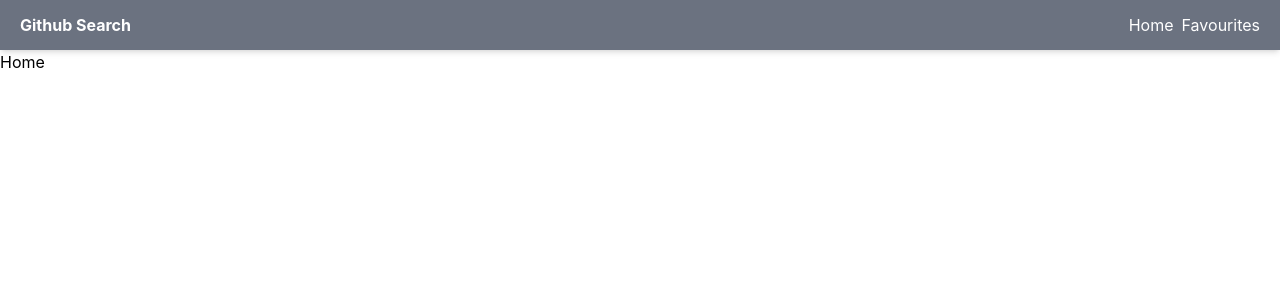
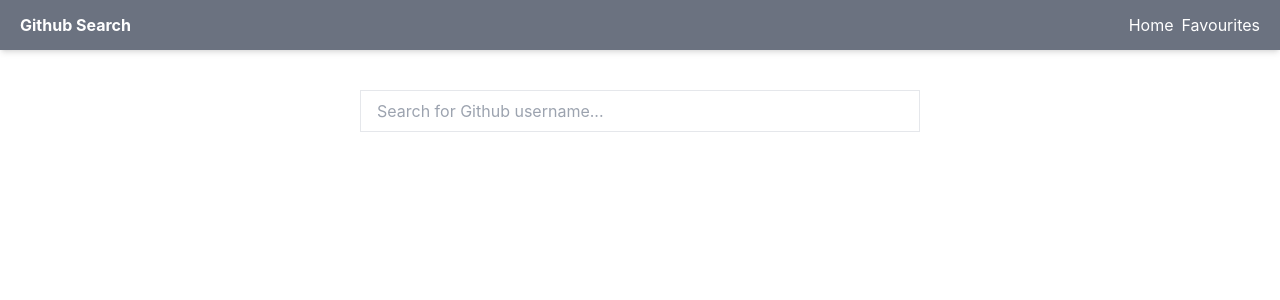
Before and after one commit to ilyas-homedev/react-2022, a React (Create React App) app: page / in a window 1280 px wide. Shown: the top 300 px of the page. Built offline with nearby package versions, Linux system fonts and the light colour scheme; no server answers.

Commit message:
HomePage.tsx: Add layout

```diff
--- a/src/pages/HomePage.tsx
+++ b/src/pages/HomePage.tsx
@@ -1,7 +1,55 @@
+import { useEffect, useState } from "react";
+import { useDebounce } from "../hooks/debounce";
 import { useSearchUsersQuery } from "../store/github/github.api";
 
 export const HomePage = () => {
-  const { isLoading, isError, data } = useSearchUsersQuery("ilyas");
+  const [search, setSearch] = useState("");
+  const [dropdown, setDropdown] = useState(false);
+  const debounced = useDebounce(search);
+  const {
+    isLoading,
+    isError,
+    data: users,
+  } = useSearchUsersQuery(debounced, {
+    skip: debounced.length < 3,
+    refetchOnFocus: true,
+  });
 
-  return <h1>Home</h1>;
+  useEffect(() => {
+    setDropdown(debounced.length > 3 && users?.length! > 0);
+  }, [debounced, users]);
+
+  return (
+    <div className="flex justify-center pt-10 mx-auto h-screen w-screen">
+      {isError && (
+        <p className="text-center text-red-600">Something went wrong...</p>
+      )}
+
+      <div className="relative w-[560px]">
+        <input
+          type="text"
+          className="border py-2 px-4 w-full h-42px mb-2"
+          placeholder="Search for Github username..."
+          value={search}
+          onChange={(e) => setSearch(e.target.value)}
+        />
+
+        {dropdown && (
+          <ul className="list-none absolute top-[42px] left-0 right-0 max-h-[200px] overflow-y-scroll shadow-md bg-white">
+            {isLoading && <p className="text-center">Loading...</p>}
+            {users?.map((user) => {
+              return (
+                <li
+                  key={user.id}
+                  className="py-2 px-4 hover:bg-gray-500 hover:text-white transition-colors cursor-pointer"
+                >
+                  {user.login}
+                </li>
+              );
+            })}
+          </ul>
+        )}
+      </div>
+    </div>
+  );
 };
```
